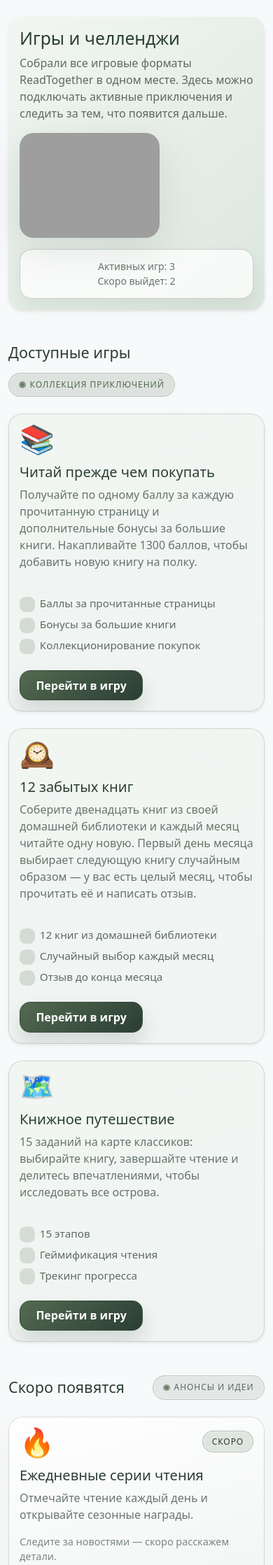
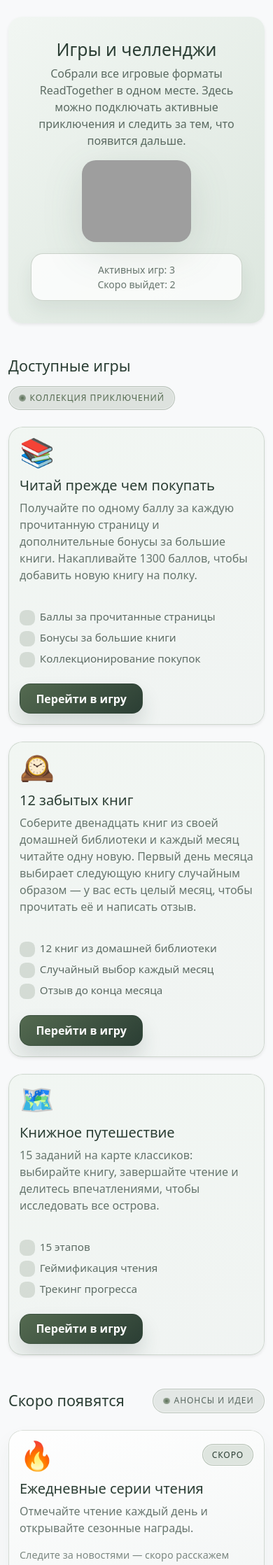
Before and after one commit to OlgaKuznetsova03/Mybooks_server, a Django app: page /games/ in a window 390 px wide. Shown: the part 57-2294 px from the top of the page at 70% size. Run offline with Django 4.2, Linux system fonts and the light colour scheme; data comes from the database, SQL or seed files in the repository; data that the repository does not hold is empty; grey boxes are pictures that could not be loaded.

Commit message:
картинка в играх2

```diff
--- a/games/static/games/games-index.css
+++ b/games/static/games/games-index.css
@@ -30,18 +30,19 @@
 
 .games-heading__logo-wrapper {
   flex: 0 0 auto;
-  max-width: max(200px, 30vw);
+  max-width: clamp(160px, 22vw, 260px);
   filter: drop-shadow(0 16px 28px rgba(43, 62, 52, 0.12));
-  align-self: stretch;
+  align-self: center;
   display: flex;
   align-items: center;
+  justify-content: center;
 }
 
 .games-heading__logo {
   display: block;
-  max-width: 100%;
-  height: 100%;
-  width: auto;
+  width: 100%;
+  max-height: 220px;
+  height: auto;
   border-radius: 1.25rem;
   object-fit: contain;
 }
@@ -200,6 +201,40 @@
   color: rgba(43, 62, 52, 0.6);
 }
 
+@media (max-width: 991.98px) {
+  .games-heading .card-body {
+    text-align: center;
+    align-items: center;
+    padding: clamp(1.5rem, 4vw + 1rem, 2.25rem);
+  }
+
+  .games-heading__logo-wrapper {
+    max-width: clamp(140px, 40vw, 220px);
+    margin-inline: auto;
+  }
+
+  .games-heading__meta {
+    width: 100%;
+    justify-content: center;
+    text-align: center;
+  }
+}
+
+@media (max-width: 575.98px) {
+  .games-heading__meta {
+    gap: 0.25rem;
+    padding: 0.75rem 1rem;
+  }
+
+  .games-heading__logo {
+    max-height: 180px;
+  }
+
+  .games-card {
+    border-radius: 1rem;
+  }
+}
+
 .games-card__note {
   font-size: 0.9rem;
   color: rgba(43, 62, 52, 0.6);
```
